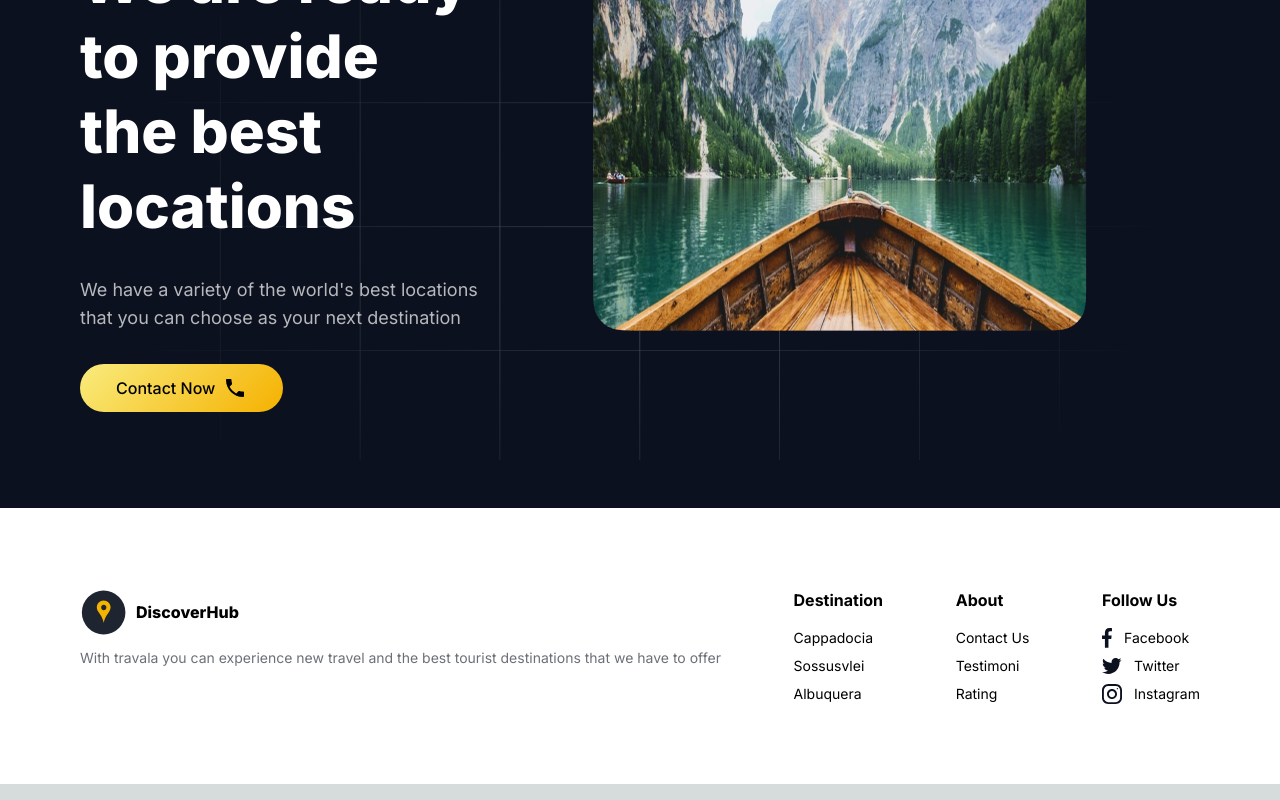
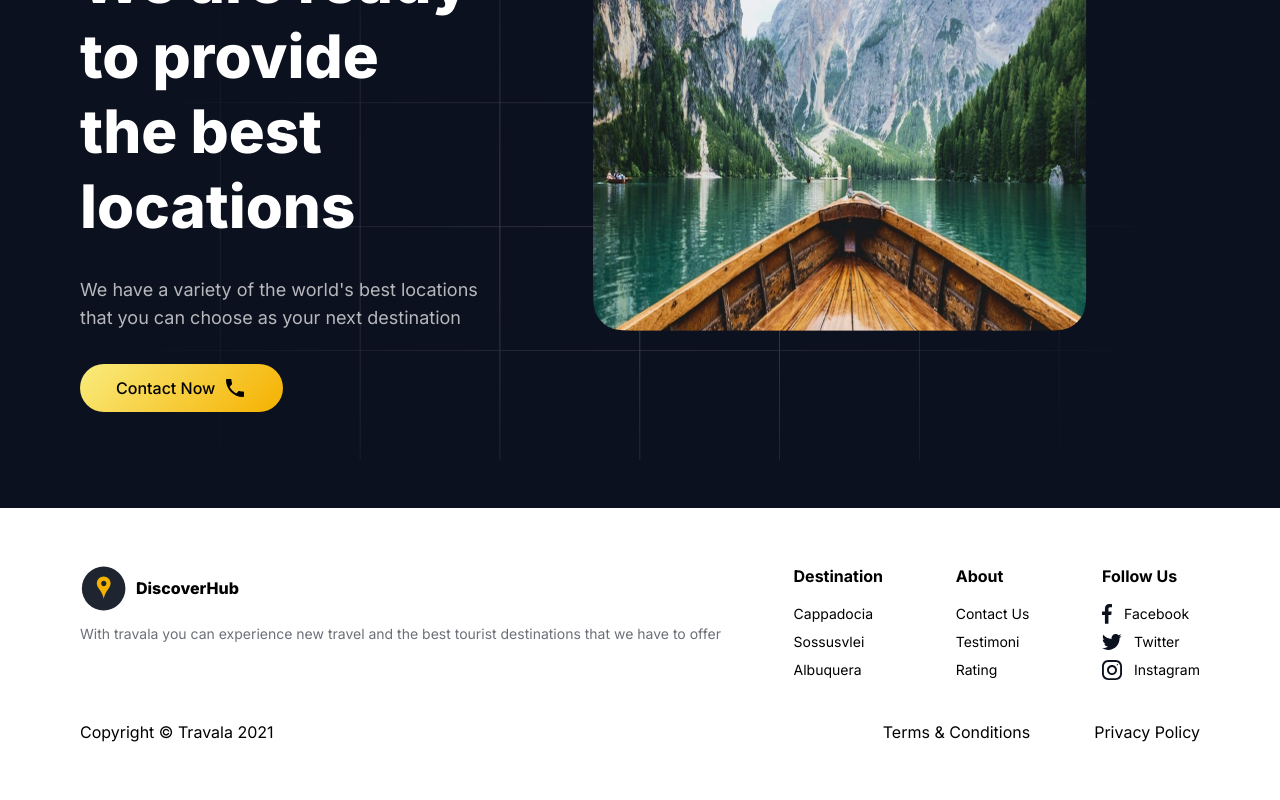
Before and after one commit to AmirNBK/discover-hub, a Next.js app: page / in a window 1280 px wide. Shown: the part 2245-3045 px from the top of the page. Built offline with nearby package versions, Linux system fonts and the light colour scheme.

Commit message:
developing terms section

```diff
--- a/components/Footer/Footer.tsx
+++ b/components/Footer/Footer.tsx
@@ -31,7 +31,7 @@ const Footer = () => {
     ];
 
     return (
-        <div className='Footer bg-white px-20 py-20'>
+        <div className='Footer bg-white px-20 py-14'>
             <div className='Footer__company flex justify-between'>
                 <div className='Footer__logoSection flex flex-col gap-3'>
                     <div className='flex flex-row items-center gap-2'>
@@ -60,6 +60,17 @@ const Footer = () => {
                     </div>
                 ))}
             </div>
+
+            <div className='Footer__terms flex justify-between mt-10'>
+                <div>
+                    <h3> Copyright © Travala 2021 </h3>
+                </div>
+
+                <div className='Footer__terms flex gap-16'>
+                    <h4> Terms & Conditions </h4>
+                    <h4> Privacy Policy </h4>
+                </div>
+            </div>
         </div>
     );
 };
```
